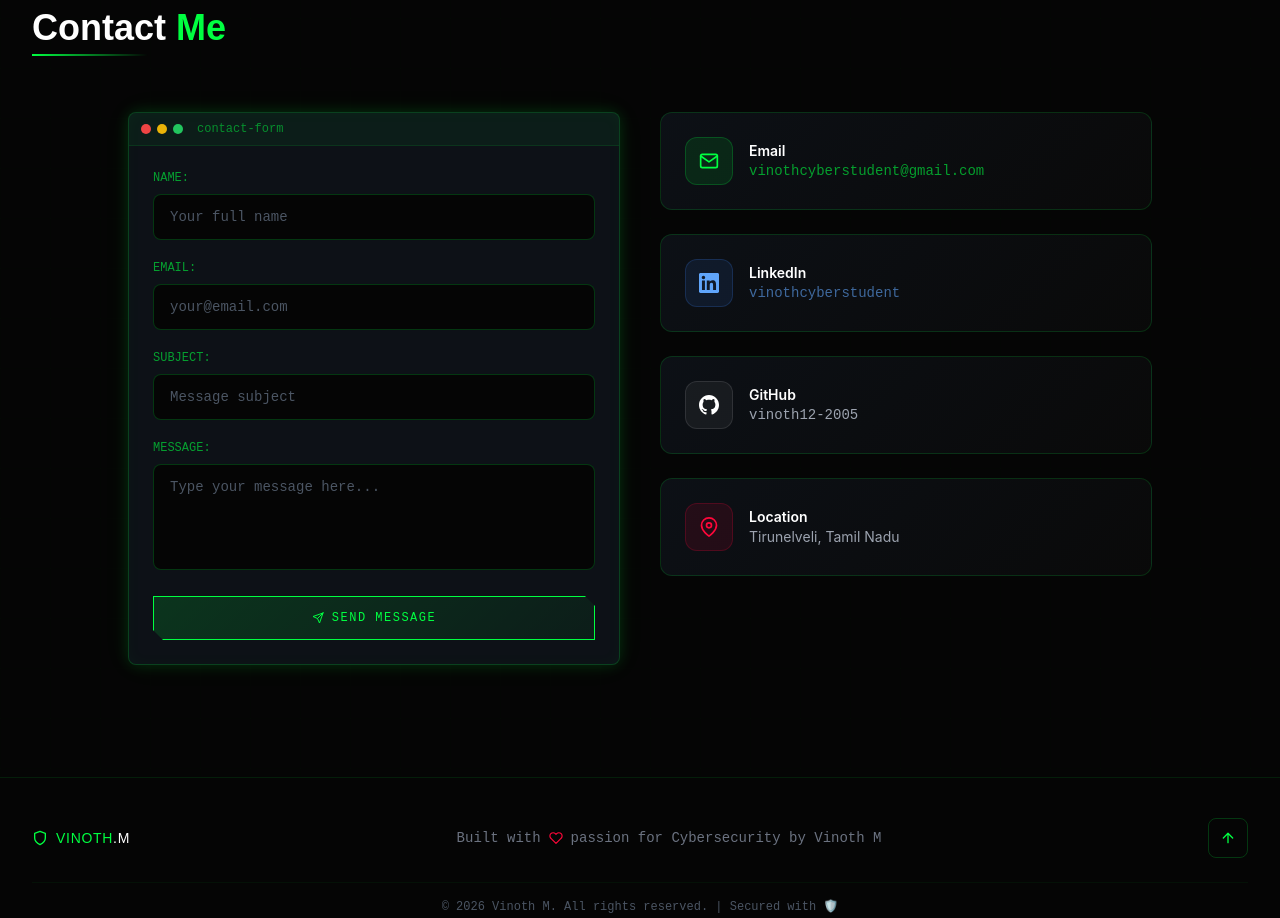
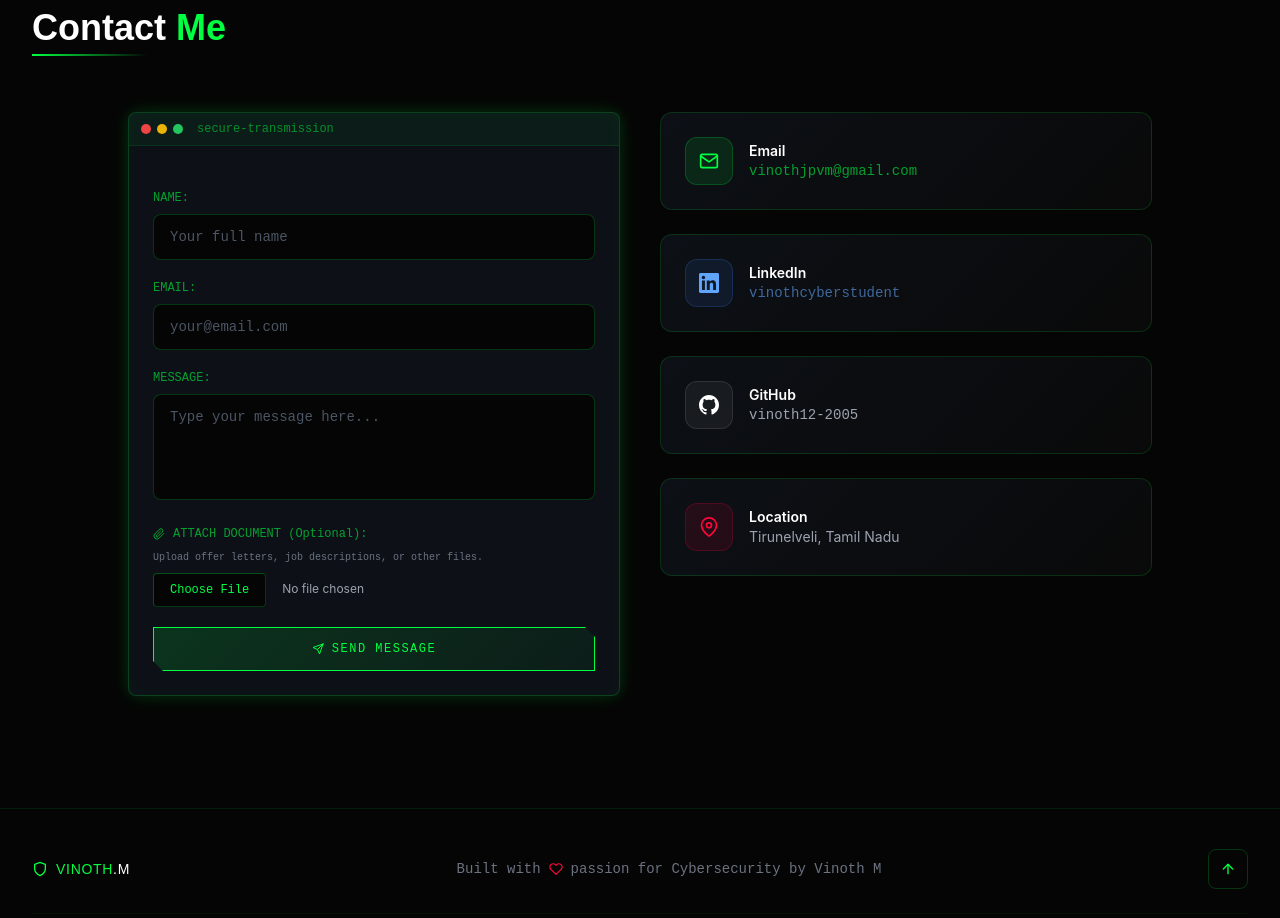
Before and after one commit to vinoth12-2005/portfolios_vinoth, a React (Vite) app: page / in a window 1280 px wide. Shown: the part 6380-7298 px from the top of the page. Built offline with nearby package versions, Linux system fonts and the light colour scheme.

Commit message:
Update Contact form to send emails to configurable address with attachments using FormSubmit

```diff
--- a/src/PortfolioContext.jsx
+++ b/src/PortfolioContext.jsx
@@ -7,6 +7,7 @@ const defaultData = {
     lastName: 'M',
     photo: '/secure_docs/vinoth.png',
     email: 'vinothcyberstudent@gmail.com',
+    contactEmail: 'vinothjpvm@gmail.com',
     github: 'https://github.com/vinoth12-2005',
     githubUsername: 'vinoth12-2005',
     linkedin: 'https://linkedin.com/in/vinothcyberstudent',
--- a/src/components/AdminPanel.jsx
+++ b/src/components/AdminPanel.jsx
@@ -42,6 +42,7 @@ export default function AdminPanel() {
       <Field label="First Name (Display)" value={data.profile.firstName} onChange={v => updateProfile({ firstName: v })} />
       <Field label="Last Name (Display)" value={data.profile.lastName} onChange={v => updateProfile({ lastName: v })} />
       <Field label="Email" value={data.profile.email} onChange={v => updateProfile({ email: v })} />
+      <Field label="Contact Form Delivery Email" value={data.profile.contactEmail || ''} onChange={v => updateProfile({ contactEmail: v })} />
       <Field label="Bio" value={data.profile.bio} onChange={v => updateProfile({ bio: v })} textarea />
       <Field label="Location" value={data.profile.location} onChange={v => updateProfile({ location: v })} />
       <Field label="GitHub URL" value={data.profile.github} onChange={v => updateProfile({ github: v })} />
--- a/src/components/Contact.jsx
+++ b/src/components/Contact.jsx
@@ -1,26 +1,16 @@
 import { useState } from 'react';
 import { motion } from 'framer-motion';
 import { useInView } from 'react-intersection-observer';
-import { FiMail, FiMapPin, FiSend } from 'react-icons/fi';
+import { FiMail, FiMapPin, FiSend, FiPaperclip } from 'react-icons/fi';
 import { usePortfolio } from '../PortfolioContext';
 
 export default function Contact() {
   const { data } = usePortfolio();
   const { profile } = data;
   const [ref, inView] = useInView({ triggerOnce: true, threshold: 0.1 });
-  const [name, setName] = useState('');
-  const [email, setEmail] = useState('');
-  const [subject, setSubject] = useState('');
-  const [message, setMessage] = useState('');
-  const [sent, setSent] = useState(false);
 
-  const handleSubmit = (e) => {
-    e.preventDefault();
-    const mailtoLink = `mailto:${profile.email}?subject=${encodeURIComponent(subject)}&body=${encodeURIComponent(`From: ${name} (${email})\n\n${message}`)}`;
-    window.open(mailtoLink, '_blank');
-    setSent(true);
-    setTimeout(() => setSent(false), 3000);
-  };
+  // We use formsubmit.co which requires the email in the action URL
+  const targetEmail = profile.contactEmail || profile.email;
 
   return (
     <section id="contact" className="py-20 lg:py-28 relative" ref={ref}>
@@ -38,59 +28,55 @@ export default function Contact() {
                 <div className="terminal-dot bg-red-500" />
                 <div className="terminal-dot bg-yellow-500" />
                 <div className="terminal-dot bg-green-500" />
-                <span className="text-cyber-green/50 text-xs font-mono ml-2">contact-form</span>
+                <span className="text-cyber-green/50 text-xs font-mono ml-2">secure-transmission</span>
               </div>
-              <form onSubmit={handleSubmit} className="p-6 space-y-5">
+              <form action={`https://formsubmit.co/${targetEmail}`} method="POST" encType="multipart/form-data" className="p-6 space-y-5">
+                {/* FormSubmit Configuration Fields */}
+                <input type="hidden" name="_next" value={window.location.href} />
+                <input type="hidden" name="_subject" value="New Message & Document from Portfolio!" />
+                <input type="hidden" name="_template" value="box" />
+
                 <div>
                   <label className="text-cyber-green/60 text-xs font-mono mb-2 block">NAME:</label>
                   <input
                     type="text"
+                    name="name"
                     required
-                    value={name}
-                    onChange={e => setName(e.target.value)}
                     placeholder="Your full name"
                     className="w-full px-4 py-3 bg-cyber-darker border border-cyber-green/20 rounded-lg text-gray-200 font-mono text-sm outline-none focus:border-cyber-green focus:shadow-[0_0_15px_rgba(0,255,65,0.15)] transition-all placeholder:text-gray-600"
-                    id="contact-name"
                   />
                 </div>
                 <div>
                   <label className="text-cyber-green/60 text-xs font-mono mb-2 block">EMAIL:</label>
                   <input
                     type="email"
+                    name="email"
                     required
-                    value={email}
-                    onChange={e => setEmail(e.target.value)}
                     placeholder="your@email.com"
                     className="w-full px-4 py-3 bg-cyber-darker border border-cyber-green/20 rounded-lg text-gray-200 font-mono text-sm outline-none focus:border-cyber-green focus:shadow-[0_0_15px_rgba(0,255,65,0.15)] transition-all placeholder:text-gray-600"
-                    id="contact-email"
-                  />
-                </div>
-                <div>
-                  <label className="text-cyber-green/60 text-xs font-mono mb-2 block">SUBJECT:</label>
-                  <input
-                    type="text"
-                    required
-                    value={subject}
-                    onChange={e => setSubject(e.target.value)}
-                    placeholder="Message subject"
-                    className="w-full px-4 py-3 bg-cyber-darker border border-cyber-green/20 rounded-lg text-gray-200 font-mono text-sm outline-none focus:border-cyber-green focus:shadow-[0_0_15px_rgba(0,255,65,0.15)] transition-all placeholder:text-gray-600"
-                    id="contact-subject"
                   />
                 </div>
                 <div>
                   <label className="text-cyber-green/60 text-xs font-mono mb-2 block">MESSAGE:</label>
                   <textarea
+                    name="message"
                     required
                     rows="4"
-                    value={message}
-                    onChange={e => setMessage(e.target.value)}
                     placeholder="Type your message here..."
                     className="w-full px-4 py-3 bg-cyber-darker border border-cyber-green/20 rounded-lg text-gray-200 font-mono text-sm outline-none focus:border-cyber-green focus:shadow-[0_0_15px_rgba(0,255,65,0.15)] transition-all resize-none placeholder:text-gray-600"
-                    id="contact-message"
                   />
                 </div>
-                <button type="submit" className="cyber-btn cyber-btn-primary w-full flex items-center justify-center gap-2" id="contact-submit">
-                  <FiSend /> {sent ? '✓ Opening Mail Client...' : 'Send Message'}
+                <div>
+                  <label className="text-cyber-green/60 text-xs font-mono mb-2 block flex items-center gap-2"><FiPaperclip /> ATTACH DOCUMENT (Optional):</label>
+                  <p className="text-[10px] text-gray-500 mb-2 font-mono">Upload offer letters, job descriptions, or other files.</p>
+                  <input
+                    type="file"
+                    name="attachment"
+                    className="w-full text-xs text-gray-400 file:mr-4 file:py-2 file:px-4 file:rounded file:border file:border-cyber-green/30 file:text-xs file:font-mono file:bg-cyber-darker file:text-cyber-green hover:file:bg-cyber-green/10 cursor-pointer"
+                  />
+                </div>
+                <button type="submit" className="cyber-btn cyber-btn-primary w-full flex items-center justify-center gap-2 mt-4">
+                  <FiSend /> Send Message
                 </button>
               </form>
             </div>
@@ -100,7 +86,7 @@ export default function Contact() {
             <div className="cyber-card p-6">
               <div className="flex items-center gap-4">
                 <div className="w-12 h-12 flex items-center justify-center bg-cyber-green/10 rounded-xl border border-cyber-green/20"><FiMail className="text-cyber-green text-xl" /></div>
-                <div><h4 className="text-white font-semibold text-sm">Email</h4><p className="text-cyber-green/60 text-sm font-mono">{profile.email}</p></div>
+                <div><h4 className="text-white font-semibold text-sm">Email</h4><p className="text-cyber-green/60 text-sm font-mono">{targetEmail}</p></div>
               </div>
             </div>
             <a href={profile.linkedin} target="_blank" rel="noopener noreferrer" className="cyber-card p-6 flex items-center gap-4 block">
```
